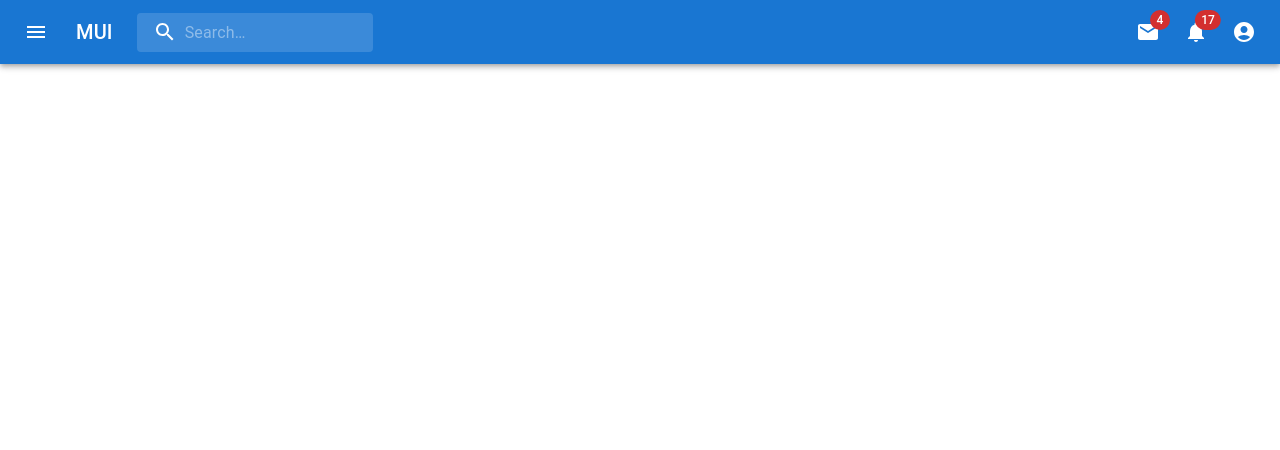
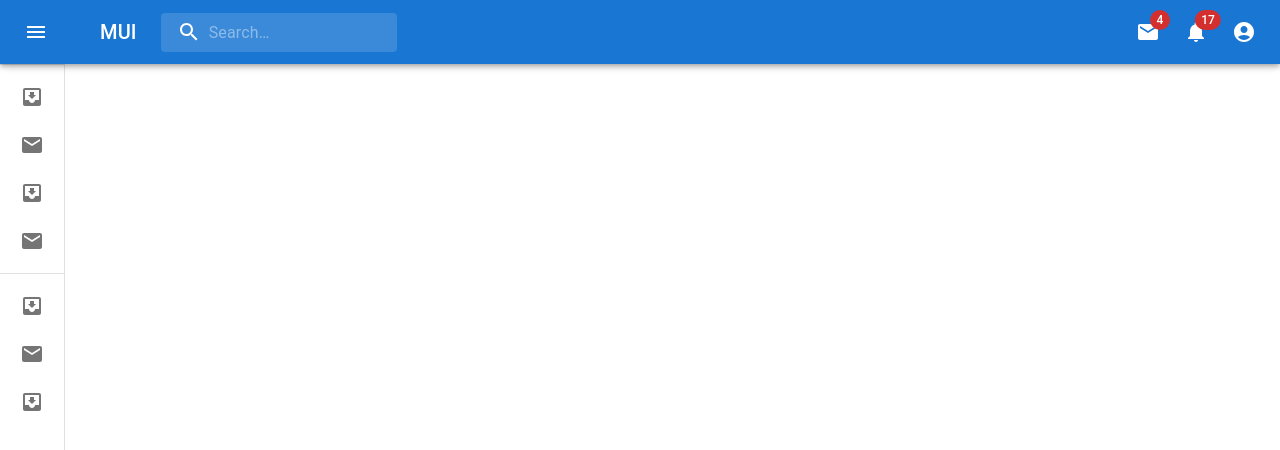
Before and after one commit to misna04/myexpolore-webapp, a React (Create React App) app: page / in a window 1280 px wide. Shown: the top 450 px of the page. Built offline with nearby package versions, Linux system fonts and the light colour scheme.

Commit message:
side bar config

```diff
--- a/src/layouts/VerticalLayout.js
+++ b/src/layouts/VerticalLayout.js
@@ -1,20 +1,101 @@
 import * as React from "react"
-import { styled, alpha } from "@mui/material/styles"
-import AppBar from "@mui/material/AppBar"
-import Box from "@mui/material/Box"
-import Toolbar from "@mui/material/Toolbar"
-import IconButton from "@mui/material/IconButton"
-import Typography from "@mui/material/Typography"
-import InputBase from "@mui/material/InputBase"
-import Badge from "@mui/material/Badge"
-import MenuItem from "@mui/material/MenuItem"
-import Menu from "@mui/material/Menu"
+import { styled, alpha, useTheme } from "@mui/material/styles"
+import {
+    AppBar as MuiAppBar,
+    Box,
+    Toolbar,
+    InputBase,
+    Menu,
+    MenuItem,
+    IconButton,
+    Badge,
+    CssBaseline,
+    Typography,
+    Drawer as MuiDrawer,
+    List,
+    ListItem,
+    ListItemText,
+    ListItemButton,
+    Divider,
+    ListItemIcon
+} from "@mui/material"
+
 import MenuIcon from "@mui/icons-material/Menu"
 import SearchIcon from "@mui/icons-material/Search"
 import AccountCircle from "@mui/icons-material/AccountCircle"
 import MailIcon from "@mui/icons-material/Mail"
 import NotificationsIcon from "@mui/icons-material/Notifications"
 import MoreIcon from "@mui/icons-material/MoreVert"
+import ChevronLeftIcon from "@mui/icons-material/ChevronLeft"
+import ChevronRightIcon from "@mui/icons-material/ChevronRight"
+import InboxIcon from "@mui/icons-material/MoveToInbox"
+
+const drawerWidth = 240
+
+const openedMixin = (theme) => ({
+    width: drawerWidth,
+    transition: theme.transitions.create("width", {
+        easing: theme.transitions.easing.sharp,
+        duration: theme.transitions.duration.enteringScreen
+    }),
+    overflowX: "hidden"
+})
+
+const closedMixin = (theme) => ({
+    transition: theme.transitions.create("width", {
+        easing: theme.transitions.easing.sharp,
+        duration: theme.transitions.duration.leavingScreen
+    }),
+    overflowX: "hidden",
+    width: `calc(${theme.spacing(7)} + 1px)`,
+    [theme.breakpoints.up("sm")]: {
+        width: `calc(${theme.spacing(8)} + 1px)`
+    }
+})
+
+const DrawerHeader = styled("div")(({ theme }) => ({
+    display: "flex",
+    alignItems: "center",
+    justifyContent: "flex-end",
+    padding: theme.spacing(0, 1),
+    // necessary for content to be below app bar
+    ...theme.mixins.toolbar
+}))
+
+const AppBar = styled(MuiAppBar, {
+    shouldForwardProp: (prop) => prop !== "open"
+})(({ theme, open }) => ({
+    zIndex: theme.zIndex.drawer + 1,
+    transition: theme.transitions.create(["width", "margin"], {
+        easing: theme.transitions.easing.sharp,
+        duration: theme.transitions.duration.leavingScreen
+    }),
+    ...(open && {
+        marginLeft: drawerWidth,
+        width: `calc(100% - ${drawerWidth}px)`,
+        transition: theme.transitions.create(["width", "margin"], {
+            easing: theme.transitions.easing.sharp,
+            duration: theme.transitions.duration.enteringScreen
+        })
+    })
+}))
+
+const Drawer = styled(MuiDrawer, {
+    shouldForwardProp: (prop) => prop !== "open"
+})(({ theme, open }) => ({
+    width: drawerWidth,
+    flexShrink: 0,
+    whiteSpace: "nowrap",
+    boxSizing: "border-box",
+    ...(open && {
+        ...openedMixin(theme),
+        "& .MuiDrawer-paper": openedMixin(theme)
+    }),
+    ...(!open && {
+        ...closedMixin(theme),
+        "& .MuiDrawer-paper": closedMixin(theme)
+    })
+}))
 
 const Search = styled("div")(({ theme }) => ({
     position: "relative",
@@ -57,11 +138,15 @@ const StyledInputBase = styled(InputBase)(({ theme }) => ({
 }))
 
 export default function PrimarySearchAppBar() {
+    const theme = useTheme()
+
     const [anchorEl, setAnchorEl] = React.useState(null)
     const [mobileMoreAnchorEl, setMobileMoreAnchorEl] = React.useState(null)
 
     const isMenuOpen = Boolean(anchorEl)
     const isMobileMenuOpen = Boolean(mobileMoreAnchorEl)
+
+    const [open, setOpen] = React.useState(false)
 
     const handleProfileMenuOpen = (event) => {
         setAnchorEl(event.currentTarget)
@@ -78,6 +163,14 @@ export default function PrimarySearchAppBar() {
 
     const handleMobileMenuOpen = (event) => {
         setMobileMoreAnchorEl(event.currentTarget)
+    }
+
+    const handleDrawerOpen = () => {
+        setOpen(true)
+    }
+
+    const handleDrawerClose = () => {
+        setOpen(false)
     }
 
     const menuId = "primary-search-account-menu"
@@ -159,15 +252,20 @@ export default function PrimarySearchAppBar() {
     )
 
     return (
-        <Box sx={{ flexGrow: 1 }}>
-            <AppBar position="static">
+        <Box sx={{ display: "flex" }}>
+            <CssBaseline />
+            <AppBar position="fixed" open={open}>
                 <Toolbar>
                     <IconButton
                         size="large"
                         edge="start"
                         color="inherit"
                         aria-label="open drawer"
-                        sx={{ mr: 2 }}
+                        onClick={handleDrawerOpen}
+                        sx={{
+                            marginRight: 5,
+                            ...(open && { display: "none" })
+                        }}
                     >
                         <MenuIcon />
                     </IconButton>
@@ -234,6 +332,94 @@ export default function PrimarySearchAppBar() {
                     </Box>
                 </Toolbar>
             </AppBar>
+
+            <Drawer variant="permanent" open={open}>
+                <DrawerHeader>
+                    <IconButton onClick={handleDrawerClose}>
+                        {theme.direction === "rtl" ? (
+                            <ChevronRightIcon />
+                        ) : (
+                            <ChevronLeftIcon />
+                        )}
+                    </IconButton>
+                </DrawerHeader>
+                <Divider />
+                <List>
+                    {["Inbox", "Starred", "Send email", "Drafts"].map(
+                        (text, index) => (
+                            <ListItem
+                                key={text}
+                                disablePadding
+                                sx={{ display: "block" }}
+                            >
+                                <ListItemButton
+                                    sx={{
+                                        minHeight: 48,
+                                        justifyContent: open
+                                            ? "initial"
+                                            : "center",
+                                        px: 2.5
+                                    }}
+                                >
+                                    <ListItemIcon
+                                        sx={{
+                                            minWidth: 0,
+                                            mr: open ? 3 : "auto",
+                                            justifyContent: "center"
+                                        }}
+                                    >
+                                        {index % 2 === 0 ? (
+                                            <InboxIcon />
+                                        ) : (
+                                            <MailIcon />
+                                        )}
+                                    </ListItemIcon>
+                                    <ListItemText
+                                        primary={text}
+                                        sx={{ opacity: open ? 1 : 0 }}
+                                    />
+                                </ListItemButton>
+                            </ListItem>
+                        )
+                    )}
+                </List>
+                <Divider />
+                <List>
+                    {["All mail", "Trash", "Spam"].map((text, index) => (
+                        <ListItem
+                            key={text}
+                            disablePadding
+                            sx={{ display: "block" }}
+                        >
+                            <ListItemButton
+                                sx={{
+                                    minHeight: 48,
+                                    justifyContent: open ? "initial" : "center",
+                                    px: 2.5
+                                }}
+                            >
+                                <ListItemIcon
+                                    sx={{
+                                        minWidth: 0,
+                                        mr: open ? 3 : "auto",
+                                        justifyContent: "center"
+                                    }}
+                                >
+                                    {index % 2 === 0 ? (
+                                        <InboxIcon />
+                                    ) : (
+                                        <MailIcon />
+                                    )}
+                                </ListItemIcon>
+                                <ListItemText
+                                    primary={text}
+                                    sx={{ opacity: open ? 1 : 0 }}
+                                />
+                            </ListItemButton>
+                        </ListItem>
+                    ))}
+                </List>
+            </Drawer>
             {renderMobileMenu}
             {renderMenu}
         </Box>
```
